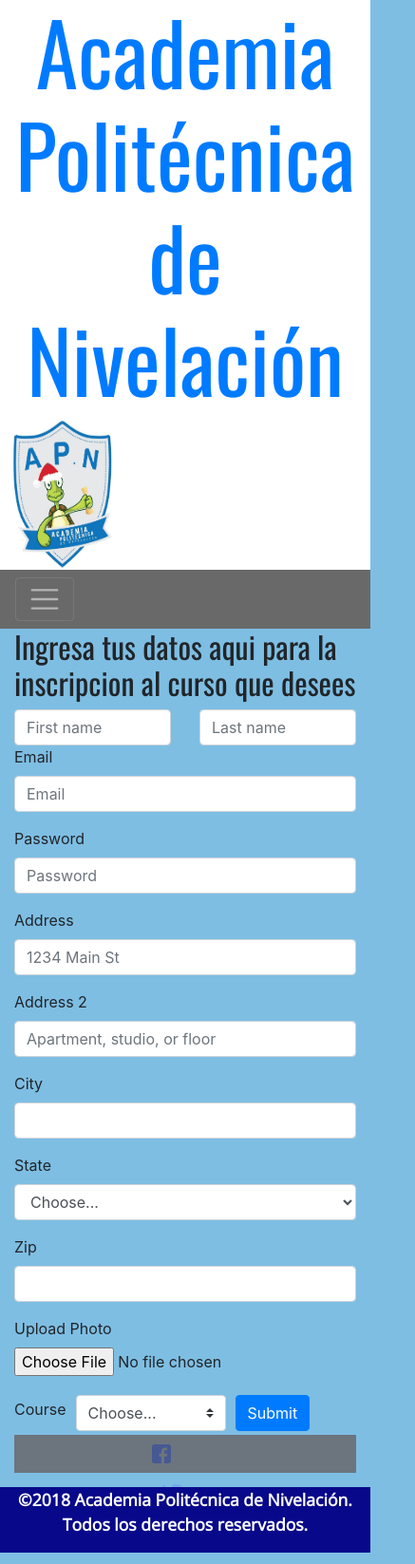
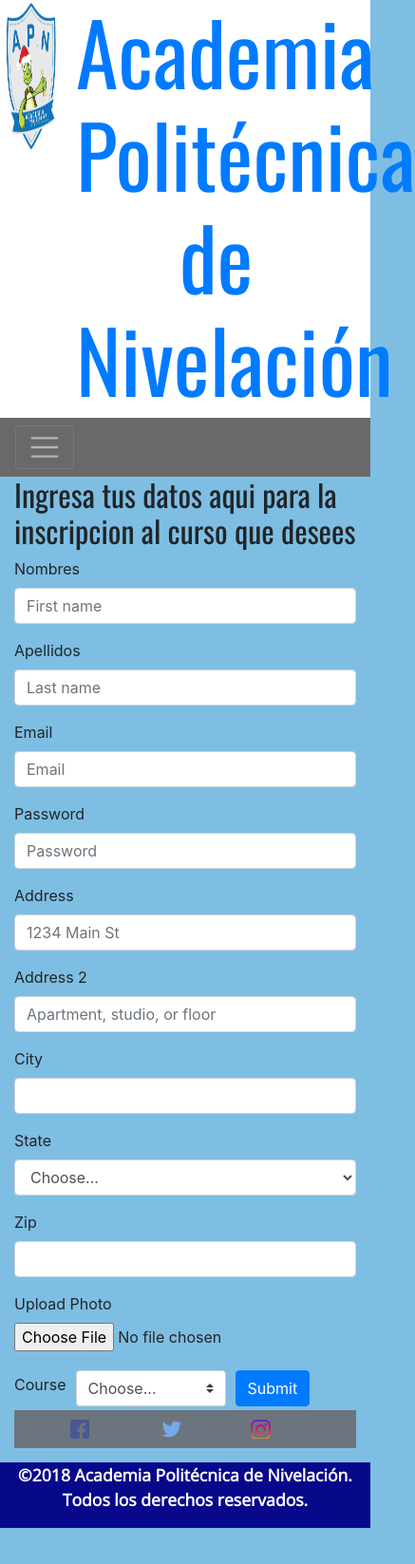
Before and after one commit to juanjofs96/dawG5FloresHerrera, a plain HTML site: page html/inscripciones.html in a window 390 px wide. Shown: the whole page at 95% size, 437 px wide, since content can reach past the window. After the commit the page ends 1609 px from the top, so only its background shows below. Drawn offline with nearby package versions, Linux system fonts and the light colour scheme.

Commit message:
Responsive noticias, preguntas, inscripciones, contactenos

```diff
--- a/CSS/estilo.css
+++ b/CSS/estilo.css
@@ -9,10 +9,11 @@ h1, h2 {
 	font-family: 'Oswald', sans-serif;
 }
 
-h1{
+h1, h2#inscripciones{
 	text-align: center;
 	font-size: 90px;
 }
+
 
 header {
 	margin: auto;
--- a/html/inscripciones.html
+++ b/html/inscripciones.html
@@ -16,15 +16,15 @@
       <div class="row">
         <header class="col-xl-12">
           <div class="row">
-            <h1 class="col-xl-10"><a href="principal.html">Academia Politécnica de Nivelación</a></h1>
-            <div class="col-xl-2" id="img-logo"></div>
+            <div class="col-xl-2 col-lg-2 col-md-2 col-sm-2 col-2" id="img-logo"></div>
+            <h1 class="col-xl-10 col-lg-10 col-md-10 col-sm-10 col-10"><a href="principal.html">Academia Politécnica de Nivelación</a></h1>
           </div>
         </header>
 
       </div>
 
       <div class="row sticky-top" id="barralinks">
-        <nav class="navbar navbar-expand-sm navbar-dark col-xl-12">
+        <nav class="navbar navbar-expand-xl navbar-dark col-xl-12">
           <button class="navbar-toggler" type="button" data-toggle="collapse" data-target="#menuPrincipal">
           <span class="navbar-toggler-icon"></span>
           </button>
@@ -45,11 +45,13 @@
         <section class="col-xl-12">
           <h2>Ingresa tus datos aqui para la inscripcion al curso que desees</h2>
           <form>
-            <div class="row">
-              <div class="col">
+            <div class="form-row">
+              <div class="form-group col-md-6">
+                <label>Nombres</label>
                 <input type="text" class="form-control" placeholder="First name">
               </div>
-              <div class="col">
+              <div class="form-group col-md-6">
+                <label>Apellidos</label>
                 <input type="text" class="form-control" placeholder="Last name">
               </div>
             </div>
@@ -182,9 +184,9 @@
         <section class="col-xl-12">
           <div class="row">
             <ul class="col-xl-12 list-inline" id="redes">
-              <li class="col-xl-3 list-inline-item"><a id="face" href="https://www.facebook.com/pg/politecnica.apn/posts/?ref=page_internal">facebook</a></li>
-              <li class="col-xl-3 list-inline-item"><a id="twi" href="#">twitter</a></li>
-              <li class="col-xl-3 list-inline-item"><a id="insta" href="#">instagram</a></li>
+              <li class="col-xl-3 col-lg-3 col-md-3 col-sm-3 col-3 list-inline-item"><a id="face" href="https://www.facebook.com/pg/politecnica.apn/posts/?ref=page_internal">facebook</a></li>
+              <li class="col-xl-3 col-lg-3 col-md-3 col-sm-3 col-3 list-inline-item"><a id="twi" href="#">twitter</a></li>
+              <li class="col-xl-3 col-lg-3 col-md-3 col-sm-3 col-3 list-inline-item"><a id="insta" href="#">instagram</a></li>
             </ul>
           </div>
         </section>
```
Also changed, not shown: html/contactenos.html (+6 -6 lines), html/noticias.html (+7 -7 lines), html/preguntas.html (+12 -11 lines), html/principal.html (+2 -2 lines).
